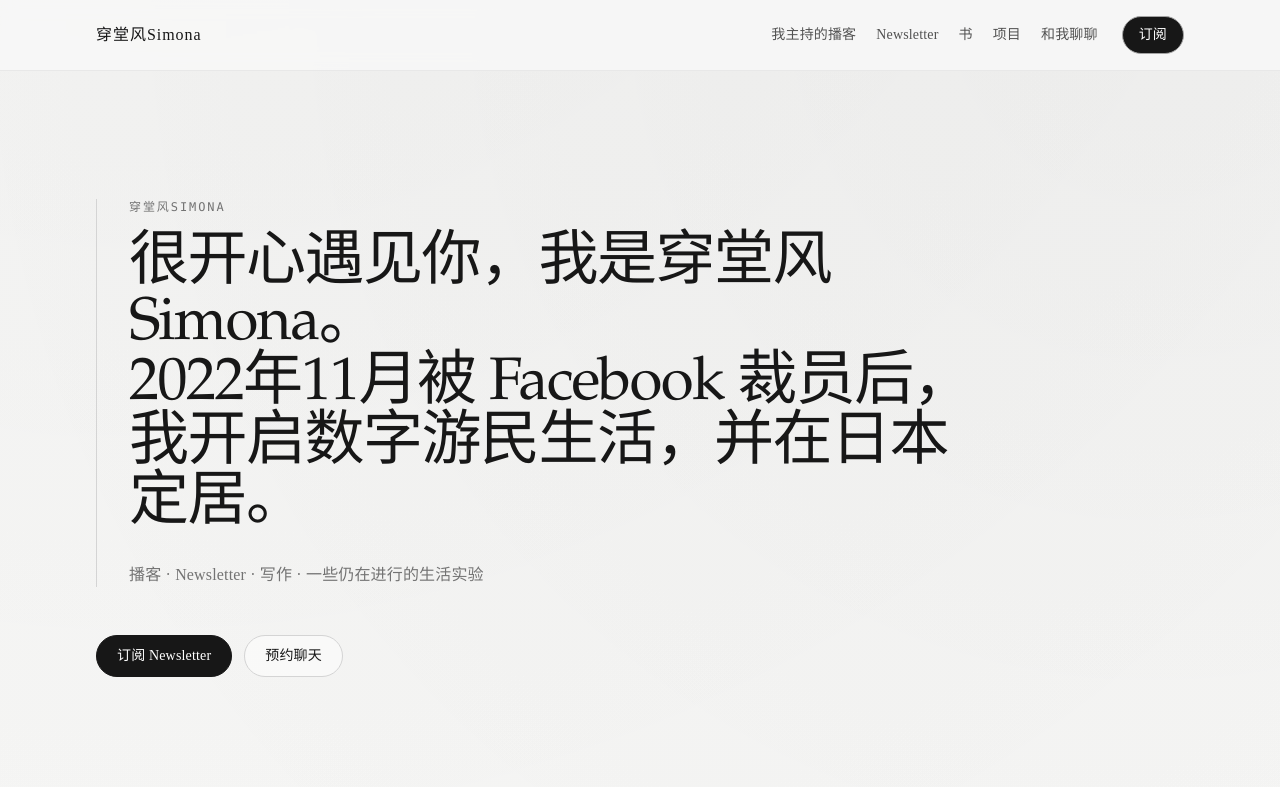
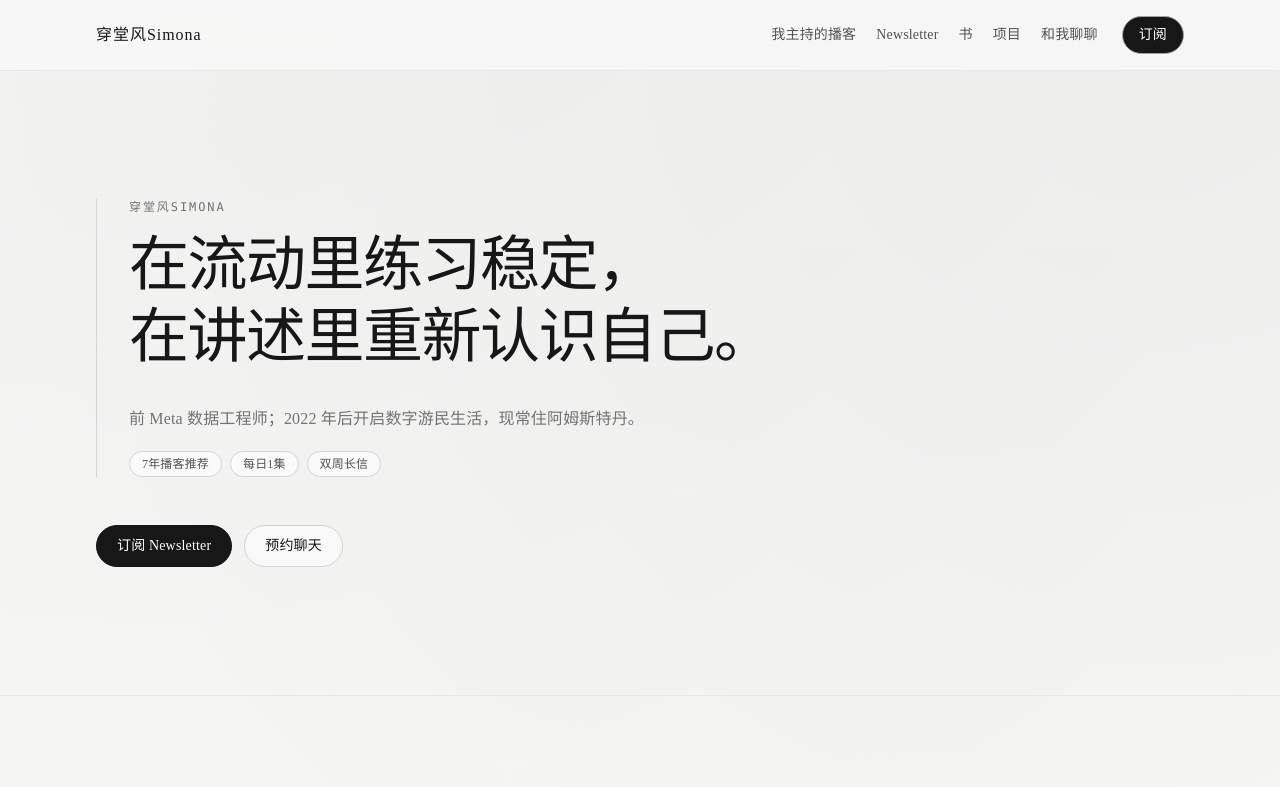
Before and after one commit to bluebluegrass/simona, a Next.js app: page / in a window 1280 px wide. Shown: the top 787 px of the page. Built offline with nearby package versions, Linux system fonts and the light colour scheme.

Commit message:
Update hero and talk content clarity with Amsterdam positioning

```diff
--- a/app/talk/page.tsx
+++ b/app/talk/page.tsx
@@ -14,18 +14,18 @@ export default function TalkPage() {
     <Section title={talk.title} intro={talk.intro}>
       <div className="grid gap-5 md:grid-cols-3">
         <article className="rounded-2xl border border-neutral-200 p-5">
-          <h3 className="text-base font-medium tracking-tight">{talk.title}</h3>
+          <h3 className="text-base font-medium tracking-tight">这次聊天适合你，如果…</h3>
           <ul className="mt-3 space-y-2 text-sm leading-relaxed text-neutral-600">
-            {talk.whoItsFor.map((item) => (
+            {talk.goodFor.map((item) => (
               <li key={item}>{item}</li>
             ))}
           </ul>
         </article>
 
         <article className="rounded-2xl border border-neutral-200 p-5">
-          <h3 className="text-base font-medium tracking-tight">{talk.cta.label}</h3>
+          <h3 className="text-base font-medium tracking-tight">这次聊天不太适合，如果…</h3>
           <ul className="mt-3 space-y-2 text-sm leading-relaxed text-neutral-600">
-            {talk.topics.map((item) => (
+            {talk.notFor.map((item) => (
               <li key={item}>{item}</li>
             ))}
           </ul>
--- a/components/Hero.tsx
+++ b/components/Hero.tsx
@@ -9,14 +9,21 @@ export default function Hero() {
       <div className="mx-auto max-w-6xl px-5 md:px-8">
         <div className="max-w-4xl border-l border-neutral-300 pl-5 md:pl-8">
           <p className="font-mono text-xs uppercase tracking-[0.16em] text-neutral-500">{siteData.meta.siteName}</p>
-          <h1 className="mt-5 text-4xl font-medium tracking-tight text-neutral-900 md:text-6xl">
+          <h1 className="mt-5 max-w-3xl text-4xl font-medium tracking-tight text-neutral-900 md:text-6xl">
             {hero.titleLines.map((line) => (
-              <span key={line} className="block">
+              <span key={line} className="block leading-[1.2]">
                 {line}
               </span>
             ))}
           </h1>
-          <p className="mt-7 text-sm leading-relaxed text-neutral-500 md:text-base">{hero.subtitle}</p>
+          <p className="mt-7 max-w-2xl text-sm leading-relaxed text-neutral-500 md:text-base">{hero.subtitle}</p>
+          <div className="mt-5 flex flex-wrap gap-2">
+            {hero.proofBadges.map((badge) => (
+              <span key={badge} className="rounded-full border border-neutral-300 bg-[rgba(255,255,255,0.65)] px-3 py-1 text-xs text-neutral-600">
+                {badge}
+              </span>
+            ))}
+          </div>
         </div>
         <div className="mt-12 flex flex-wrap gap-3">
           <Link
--- a/content/site.ts
+++ b/content/site.ts
@@ -17,8 +17,9 @@ type SiteData = {
     cta: { label: string; href: string };
   };
   hero: {
-    titleLines: [string, string, string];
+    titleLines: string[];
     subtitle: string;
+    proofBadges: [string, string, string];
     primaryCta: { label: string; href: string };
     secondaryCta: { label: string; href: string };
   };
@@ -88,6 +89,8 @@ type SiteData = {
     calendlyUrl: string;
     whoItsFor: string[];
     topics: string[];
+    goodFor: string[];
+    notFor: string[];
     logistics: string[];
     cta: { label: string; href: string };
   };
@@ -110,7 +113,7 @@ export const siteData: SiteData = {
     siteName: "穿堂风Simona",
     baseTitle: "穿堂风Simona | 流动的人生",
     baseDescription:
-      "我是穿堂风Simona，曾经的互联网数据打工人，2022年11月被 Facebook 裁员后开启数字游民生活，目前在日本定居，持续做播客、写作与社区项目。",
+      "我是穿堂风Simona，前 Meta 数据工程师，长期播客推荐与 Newsletter 写作者，目前常住阿姆斯特丹。",
   },
 
   header: {
@@ -126,11 +129,11 @@ export const siteData: SiteData = {
 
   hero: {
     titleLines: [
-      "很开心遇见你，我是穿堂风Simona。",
-      "2022年11月被 Facebook 裁员后，",
-      "我开启数字游民生活，并在日本定居。",
+      "在流动里练习稳定，",
+      "在讲述里重新认识自己。",
     ],
-    subtitle: "播客 · Newsletter · 写作 · 一些仍在进行的生活实验",
+    subtitle: "前 Meta 数据工程师；2022 年后开启数字游民生活，现常住阿姆斯特丹。",
+    proofBadges: ["7年播客推荐", "每日1集", "双周长信"],
     primaryCta: { label: "订阅 Newsletter", href: "/newsletter" },
     secondaryCta: { label: "预约聊天", href: "/talk" },
   },
@@ -316,11 +319,22 @@ export const siteData: SiteData = {
       "从零开始做播客：选题、访谈、技术与发布",
       "如何在内容创作与现实生活之间找到可持续节奏",
     ],
+    goodFor: [
+      "你正在迁移或转折期，需要把当下的混乱理成可执行的下一步。",
+      "你想开始 Newsletter / 播客，但不知道如何稳定输出。",
+      "你有很多真实经历，想整理成长期内容或项目。",
+      "你希望聊法务/移民之外，更现实的心理与节奏问题。",
+    ],
+    notFor: [
+      "如果你想要标准答案或速成模板，这次聊天可能不适合。",
+      "如果你期待正式咨询报告或代执行服务，这里不会提供。",
+      "如果你处于紧急心理危机，请优先联系当地专业支持资源。",
+    ],
     logistics: [
       "形式：线上 1:1 coffee chat",
       "时长：30 分钟（可延长）",
       "语言：中文 / English",
-      "时区：Asia/Tokyo",
+      "时区：Amsterdam（CET/CEST）",
     ],
     cta: { label: "预约一段对话", href: "/talk" },
   },
```
